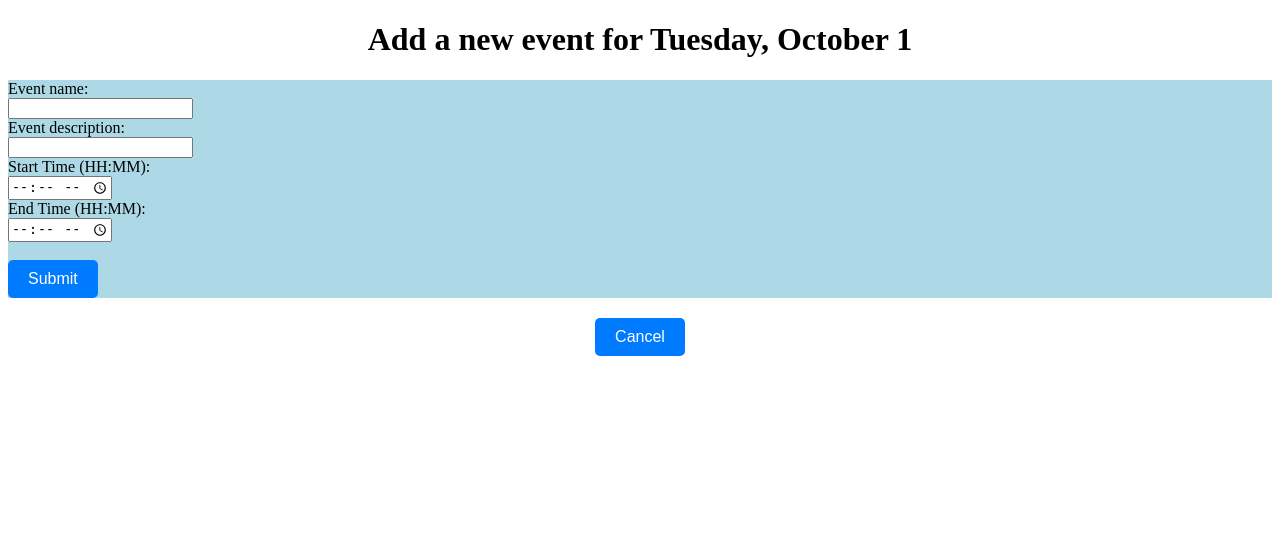
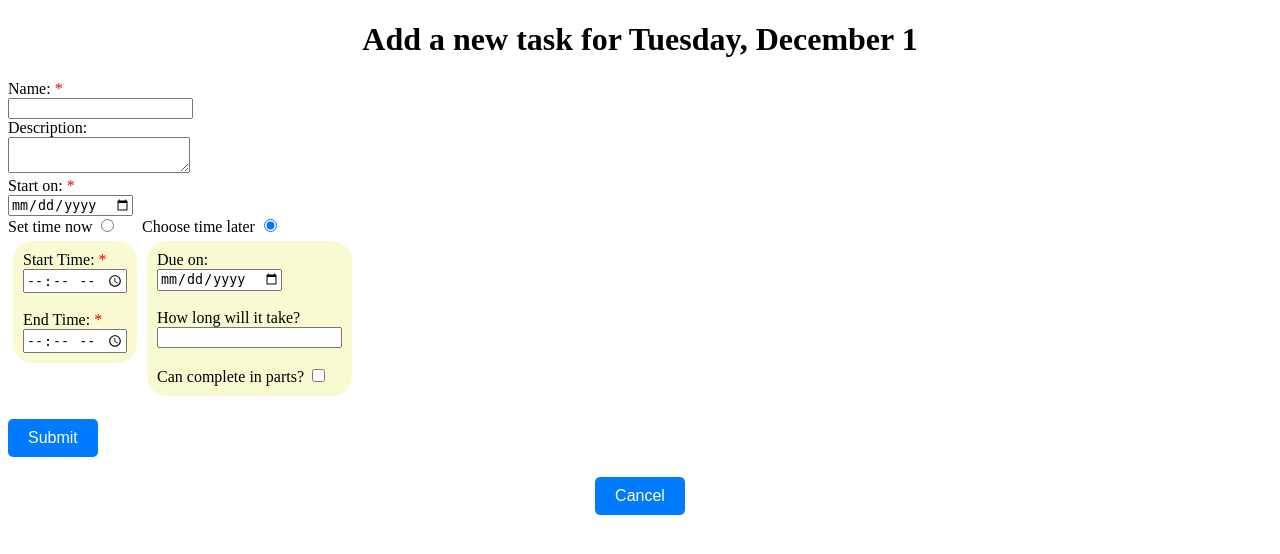
Before and after one commit to ChicoState/DynamicScheduler, a Flask app: page /newEvent?dayNum=1 in a window 1280 px wide. Shown: the top 554 px of the page. Run offline with Flask 3, Linux system fonts and the light colour scheme.

Commit message:
unify task and event pages; wip

```diff
--- a/app/app.py
+++ b/app/app.py
@@ -40,7 +40,7 @@ def day_view():
 @app.route(pathNewEvent, methods=['POST', 'GET'])
 def add_event():
     day_number=int(request.args['dayNum'])
-    return render_template('addEvent.html', day_number=day_number, day_name='Tuesday', month_name='October',
+    return render_template('addEvent.html', day_number=day_number, day_name='Tuesday', month_number=12, month_name='December', year=2024,
                            pathViewDay=util.formatURI(pathViewDay, dayNum=day_number),
                            pathCreateEvent=util.formatURI(pathCreateEvent, dayNum=day_number))
 
--- a/app/static/css/addEvent.css
+++ b/app/static/css/addEvent.css
@@ -1,3 +1,19 @@
-.add_event_form {
+/* .add_event_form {
     background-color: lightblue;
+} */
+
+.choice_block {
+    padding: 10px;
+    margin: 5px;
+    border-radius: 20px;
+    background-color: lightgoldenrodyellow;
 }
+
+.choice_block_container {
+    display: flex;
+    flex-direction: row;
+}
+
+red {
+    color: red;
+}
--- a/app/templates/addEvent.html
+++ b/app/templates/addEvent.html
@@ -1,11 +1,12 @@
 <!DOCTYPE html>
 <html lang="en">
 
-<!-- expect template parameters: day_name, month_name, day_number, pathViewDay, pathCreateEvent -->
+<!-- expect template parameters: day_name, month_name, day_number, month_number, year, pathViewDay, pathCreateEvent -->
 <!-- where:
 - day_name: str - what day of the week it is
 - month_name: str - on which day the first day of the month falls (0 for Sunday, 1 for Monday, etc)
 - day_number: str/int - the day of the month
+- year: str/int - the year; 2024/2025 for our purposes
 - pathViewDay: str - a full path to dayview, including arguments
 - pathCreateEvent: str - a full path to create event screen, including arguments -->
 
@@ -19,20 +20,53 @@
 
 <body>
     <!-- A template to display the date of the day goes here -->
-    <h1 style="text-align: center;">Add a new event for {{ day_name }}, {{ month_name }} {{ day_number }}</h1>
+    <h1 style="text-align: center;">Add a new task for {{ day_name }}, {{ month_name }} {{ day_number }}</h1>
     <!-- action can be changed -->
     <form action="{{ pathCreateEvent }}" method="POST" class="add_event_form">
-        <label for="event_name">Event name:</label><br>
-        <input type="text" id="event_name" name="event_name"><br>
+        <label for="event_name">Name: <red>*</red> </label><br>
+        <input type="text" id="event_name" name="event_name" required><br>
 
-        <label for="event_description">Event description:</label><br>
-        <input type="textarea" id="event_description" name="event_description"><br>
+        <label for="event_description">Description:</label><br>
+        <textarea type="text" id="event_description" name="event_description"></textarea><br>
 
-        <label for="from_time">Start Time (HH:MM):</label><br>
-        <input type="time" id="from_time" name="from_time" required><br>
+        <label for="start_date">Start on: <red>*</red> </label><br>
+        <input type="date" id="start_date" name="start_date" required value="{{ year }}-{{ month_number }}-{{ day_number }}"><br>
 
-        <label for="to_time">End Time (HH:MM):</label><br>
-        <input type="time" id="to_time" name="to_time" required><br>
+
+        <div class="choice_block_container">
+
+            <!-- This part is for event -->
+            <div>
+                <label for="radio_event">Set time now</label>
+                <input type="radio" name="is_task" value="false" id="radio_event"><br>
+
+                <div class="choice_block">
+                    <label for="from_time">Start Time: <red>*</red> </label><br>
+                    <input type="time" id="from_time" name="from_time" required><br><br>
+
+                    <label for="to_time">End Time: <red>*</red> </label><br>
+                    <input type="time" id="to_time" name="to_time" required><br>
+                </div>
+            </div>
+
+            <!-- This part is for task -->
+            <div>
+                <label for="radio_task">Choose time later</label>
+                <input type="radio" name="is_task" value="true" id="radio_task" checked><br>
+
+                <div class="choice_block">
+                    <label for="due_date">Due on:</label><br>
+                    <input type="date" id="due_date" name="due_date"><br><br>
+
+                    <label for="duration">How long will it take?</label><br>
+                    <input type="text" id="duration" name="duration"><br><br>
+
+                    <label for="can_split">Can complete in parts?</label>
+                    <input type="checkbox" id="can_split" name="can_split"><br>
+                </div>
+            </div>
+
+        </div>
 
         <br>
         <input type="submit" class="action-button" value="Submit">
```
